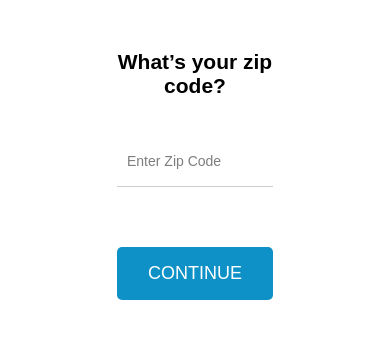
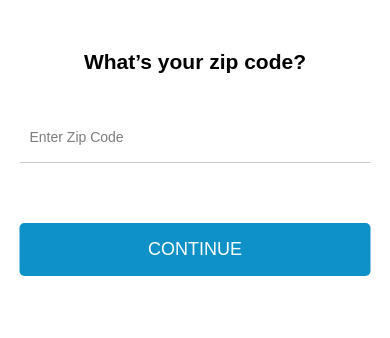
Before and after one commit to thesophile/insurance_form, a plain HTML site: page index.html in a window 390 px wide. Shown: the top 338 px of the page. Drawn offline with Linux system fonts and the light colour scheme.

Commit message:
responsive

```diff
--- a/script.js
+++ b/script.js
@@ -166,12 +166,13 @@ function inverse_progress(){
 
 }
 
+
+//For hiding and displaying treatment checkboxes depending on whether the yes option radio is checked
+
 const treatment_radios = document.querySelectorAll('input[name="treatment"]');
-
 
 for(const radio of treatment_radios){
   radio.addEventListener("change", function() {
-    console.log('treatment value changed');
     const checkDiv = document.querySelectorAll('.checkDiv')[0];
     const treatment_yes = document.querySelector('input[id="treatment_yes"]');
 
--- a/style.css
+++ b/style.css
@@ -27,7 +27,8 @@
 
 .question {
     visibility: hidden;
-    width:40%;
+    width:90%;
+    max-width: 550px;
     margin:50px auto;
     text-align: center;
     font-family: sans-serif;
```
